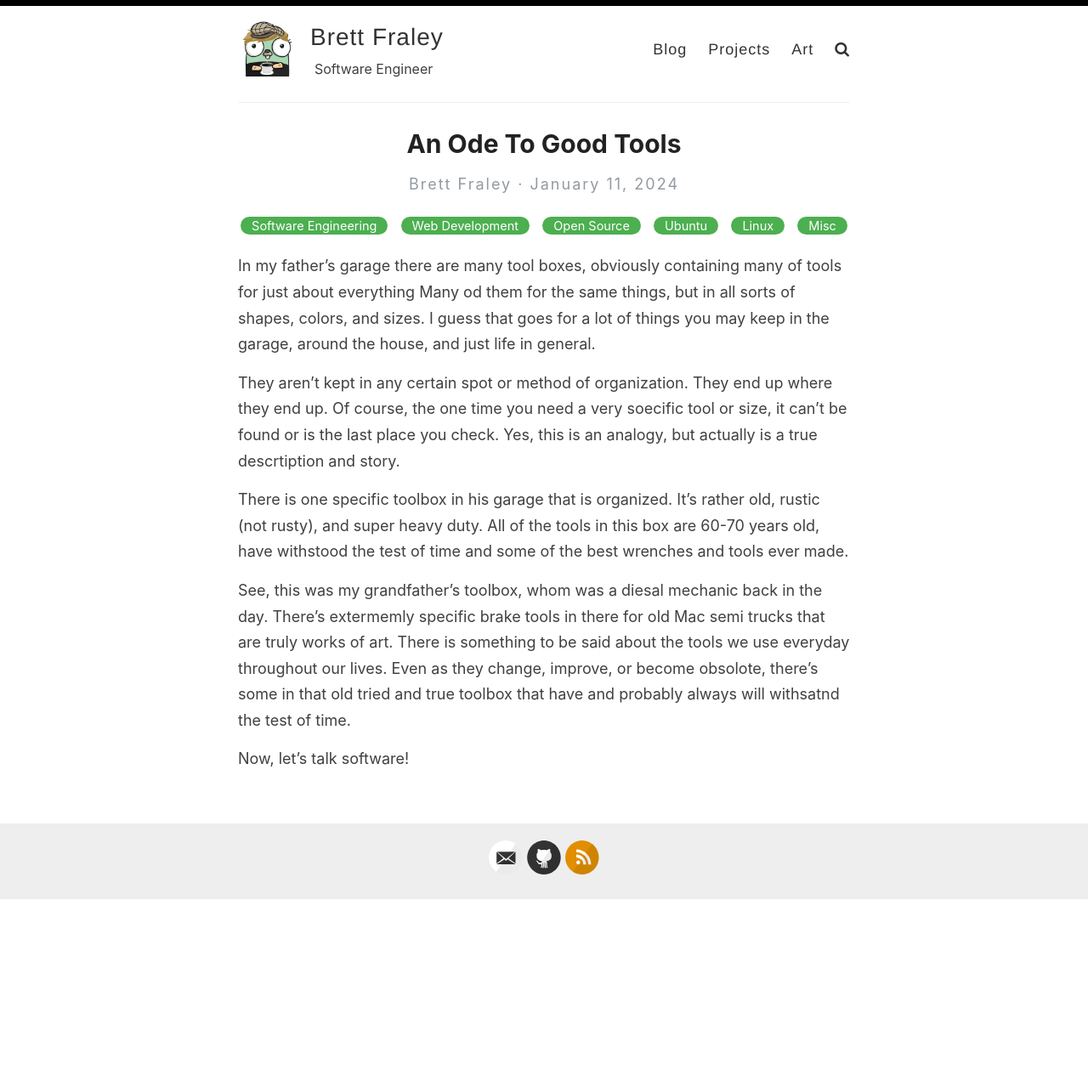
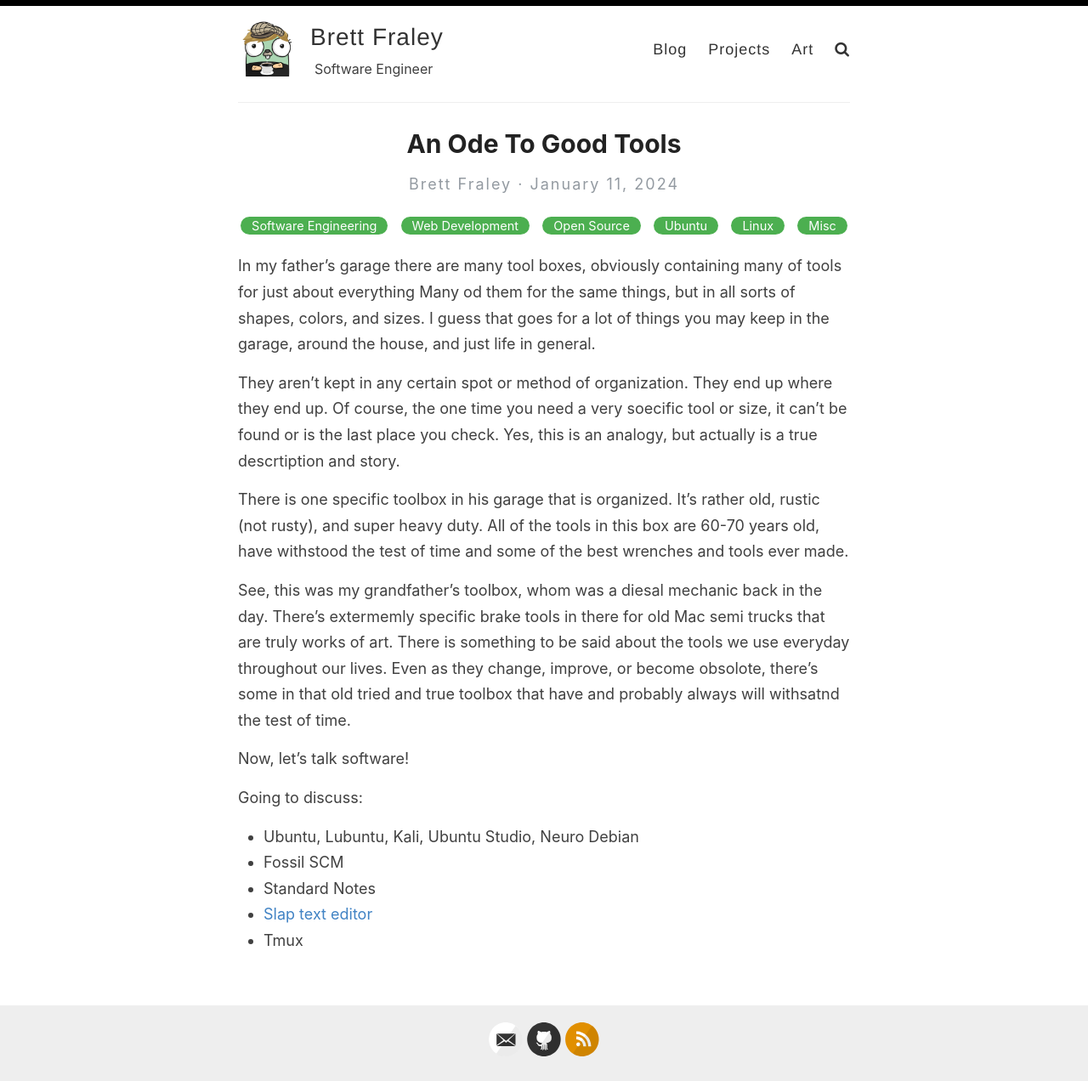
Before and after one commit to BrettFraley/BrettFraley.github.io, a Jekyll site: the page built from _posts/2024-01-11-ode-to-good-tools.md, in a window 1280 px wide. Shown: the whole page at 85% size. Built offline with Jekyll 4.4.1, drawn with Linux system fonts in a browser that asks for light colours; nearby versions of some CDN libraries; before the commit the page ends 1059 px from its top, so only the background shows below that.

Commit message:
Revisited Ode TO Good Tools post and outlined topics for completion

```diff
--- a/_posts/2024-01-11-ode-to-good-tools.md
+++ b/_posts/2024-01-11-ode-to-good-tools.md
@@ -26,3 +26,10 @@ Even as they change, improve, or become obsolote, there's some in that old tried
 toolbox that have and probably always will withsatnd the test of time.
 
 Now, let's talk software!
+
+Going to discuss:
+- Ubuntu, Lubuntu, Kali, Ubuntu Studio, Neuro Debian
+- Fossil SCM
+- Standard Notes
+- [Slap text editor](https://github.com/slap-editor/slap)
+- Tmux
```
